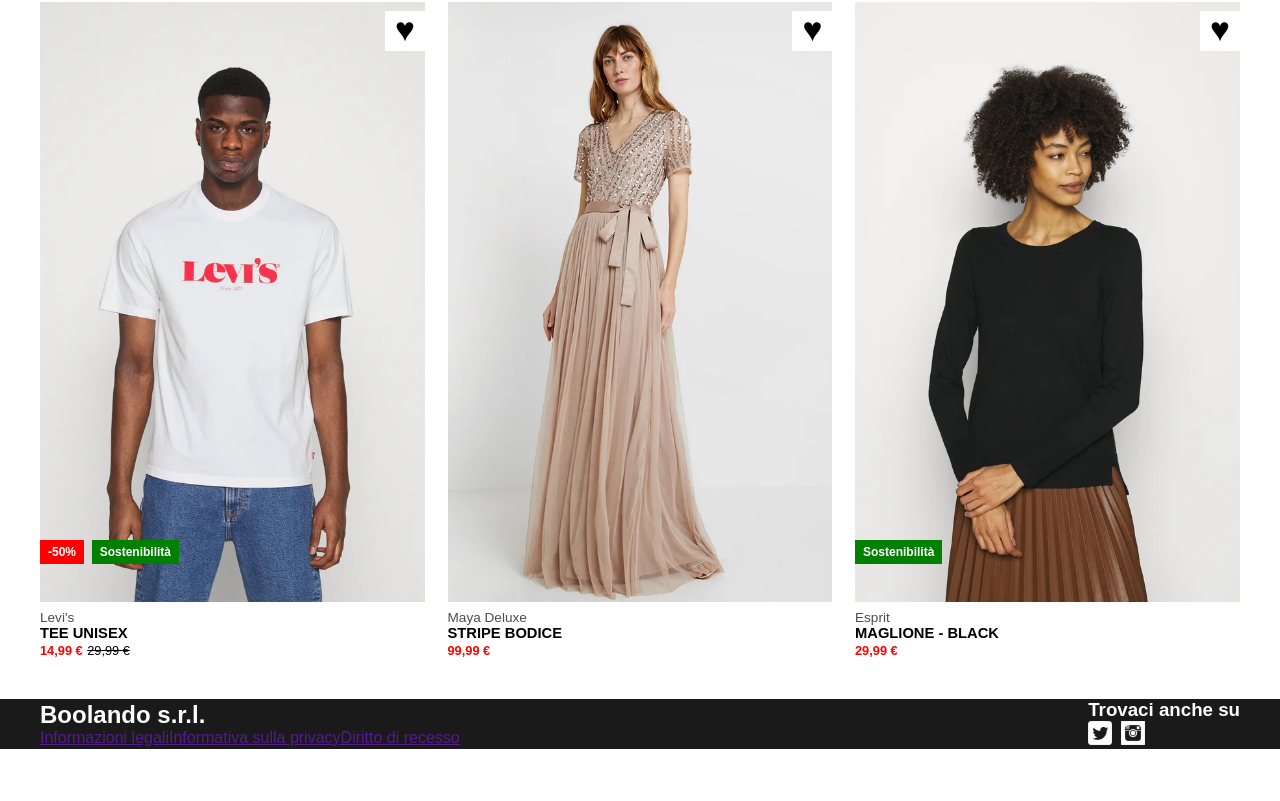
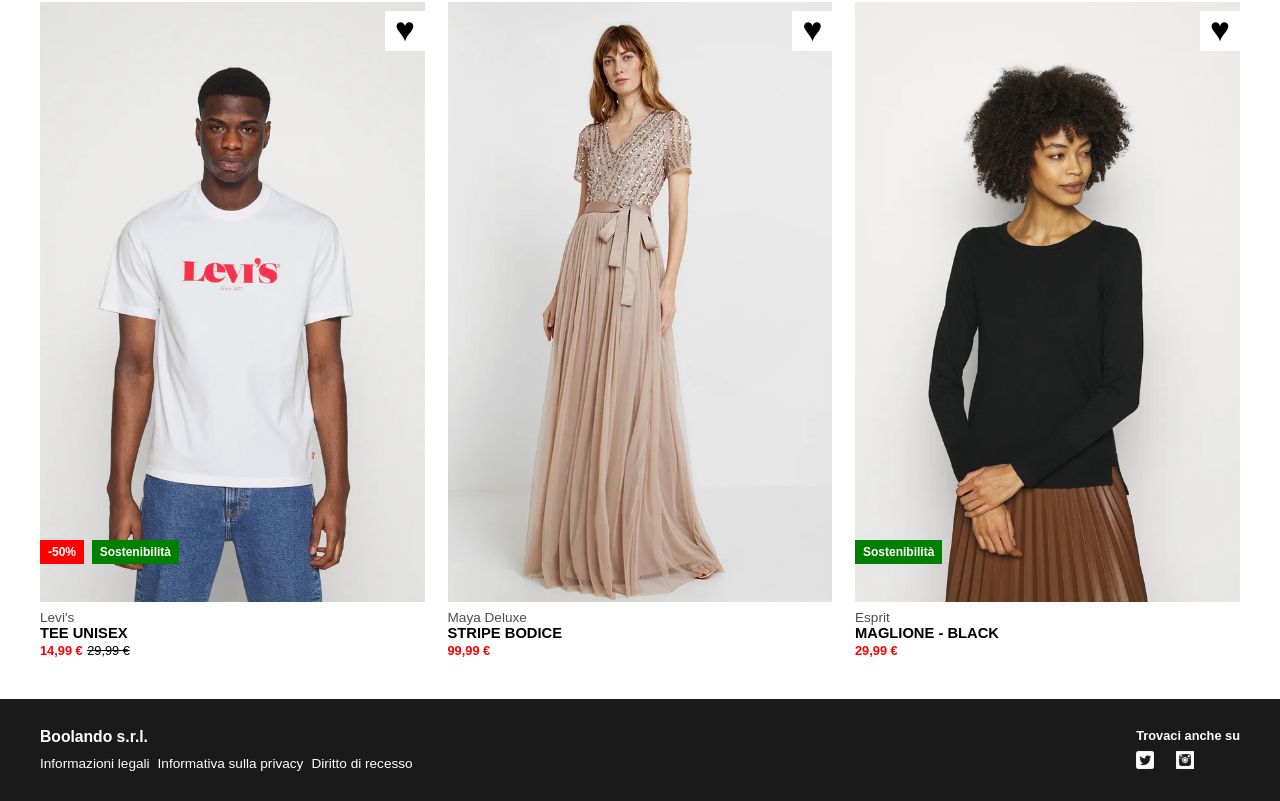
Before and after one commit to EmanuelaPau/html-css-boolando, a plain HTML site: page index.html in a window 1280 px wide. Shown: the part 810-1611 px from the top of the page. Before the commit the page ends 1559 px from the top, so only its background shows below. Drawn offline with Linux system fonts and the light colour scheme.

Commit message:
Edit footer style

```diff
--- a/index.html
+++ b/index.html
@@ -184,7 +184,7 @@
 
             <footer class="text-color-white">
                 <div class="footer-container container flex">
-                    <div class="info">
+                    <div class="footer-info">
                         <h2>Boolando s.r.l.</h2>
                         <ul class="flex">
                             <li><a href="">Informazioni legali</a></li>
@@ -192,7 +192,7 @@
                             <li><a href="">Diritto di recesso</a></li>
                         </ul>
                     </div>
-                    <div class="socials ">
+                    <div class="footer-socials ">
                         <h3>Trovaci anche su</h3>
                         <img src="img/twitter.ico" alt="">
                         <img src="img/facebook.ico" alt="">
--- a/style/style.css
+++ b/style/style.css
@@ -19,7 +19,28 @@ ul {
 
 footer {
     background-color: #1a1a1a;
+    padding: 1.8rem 0;
 }
+
+a {
+    color: white;
+    text-decoration: none;
+    font-size: 0.85rem;
+    padding-right: 0.5rem;
+}
+
+h1 {
+    font-size: 0.92rem;
+}
+
+h2 {
+    font-size: 0.98rem;
+}
+
+h3 {
+    font-size: 0.8rem;
+}
+
 /* Controlli posizione  */
 .flex {
     display: flex;
@@ -134,7 +155,6 @@ div.product-description p.brand-name {
 
 h1.product-name {
     text-transform: uppercase;
-    font-size: 0.92rem;
 }
 
 div.product-description p.discounted-price , div.product-description p.full-price {
@@ -159,6 +179,18 @@ div.product-tags span.product-discount , span.product-eco {
     justify-content: space-between;
 }
 
+div.footer-info h2 {
+    padding-bottom: 0.5rem;
+}
+
+div.footer-socials h3 {
+    padding-bottom: 0.5rem;
+}
+
+div.footer-socials img {
+    width: 18px;
+    margin-right: 0.4rem;
+}
 
 /* Text Colors  */
 
```
